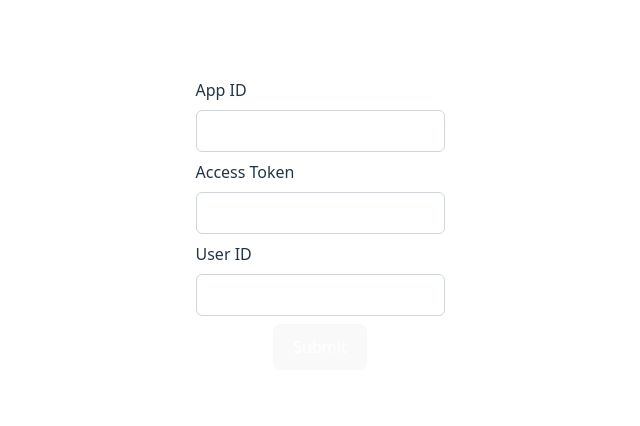
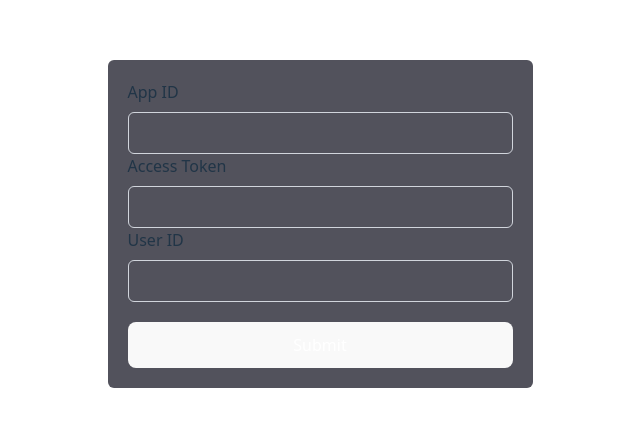
Before and after one commit to oleyva93/chat-widget, a React (Vite) app: page / in a window 1280 px wide. Shown: the part 176-602 px from the top of the page, without its empty margins (320-960 px from the left). Built offline with nearby package versions, Linux system fonts and the light colour scheme.

Commit message:
Enhance App component layout with improved styling and structure. Add required attributes to input fields for better form validation. Remove redundant CSS background color for buttons.

```diff
--- a/src/App.tsx
+++ b/src/App.tsx
@@ -18,12 +18,15 @@ function App() {
         autoSave="on"
         unselectable="on"
       >
+        <div className="bg-zinc-600 p-5 rounded-md">
           <div className="flex flex-col gap-2">
             <label htmlFor="appId">App ID</label>
             <input
               type="text"
               name="appId"
-            className="border border-gray-300 rounded-md p-2"
+              className="border border-gray-300 rounded-md p-2 w-[385px]"
+              autoComplete="on"
+              required
             />
           </div>
           <div className="flex flex-col gap-2">
@@ -31,7 +34,9 @@ function App() {
             <input
               type="text"
               name="accessToken"
-            className="border border-gray-300 rounded-md p-2"
+              className="border border-gray-300 rounded-md p-2 w-[385px]"
+              autoComplete="on"
+              required
             />
           </div>
           <div className="flex flex-col gap-2">
@@ -39,12 +44,18 @@ function App() {
             <input
               type="text"
               name="userId"
-            className="border border-gray-300 rounded-md p-2"
+              className="border border-gray-300 rounded-md p-2 w-[385px]"
+              autoComplete="on"
+              required
             />
           </div>
-        <button type="submit" className="bg-blue-500 text-white rounded-md p-2">
+          <button
+            type="submit"
+            className="bg-blue-500 text-white rounded-md p-2 w-[385px] mt-5"
+          >
             Submit
           </button>
+        </div>
       </form>
     </div>
   );
--- a/src/index.css
+++ b/src/index.css
@@ -44,7 +44,6 @@ button {
   font-size: 1em;
   font-weight: 500;
   font-family: inherit;
-  background-color: #1a1a1a;
   cursor: pointer;
   transition: border-color 0.25s;
 }
```
Lines whose indentation alone changed are shown as unchanged.
